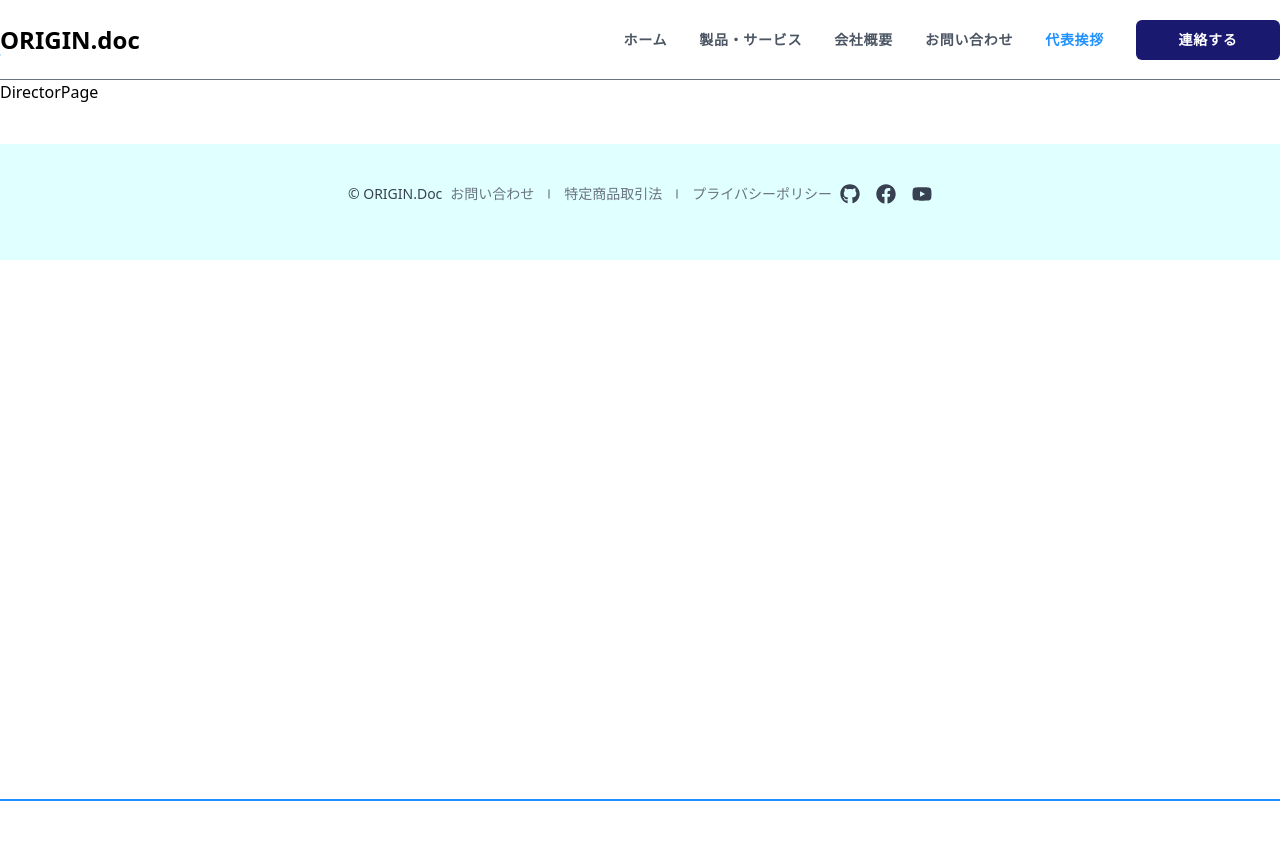
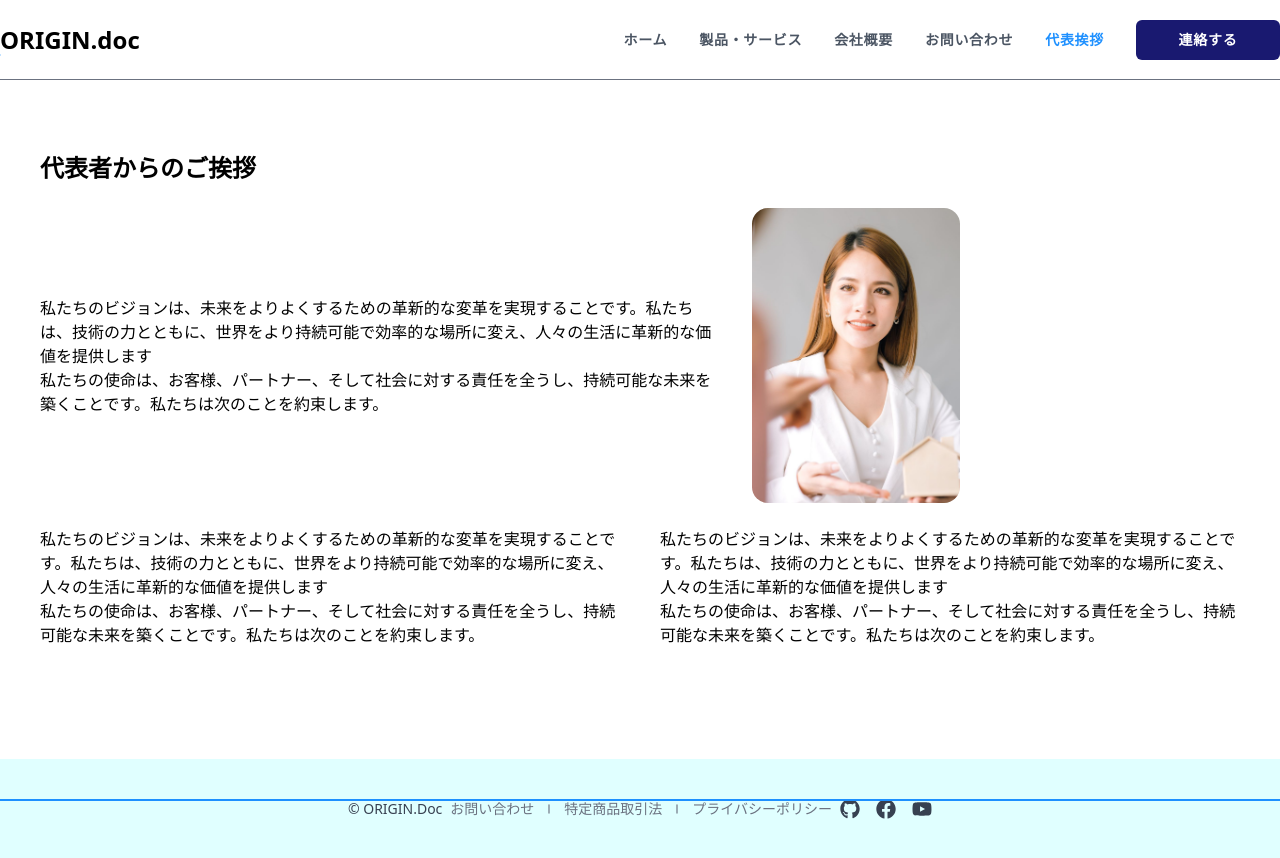
Before and after one commit to RyoIkeda0609/udemy-origindoc01, a Next.js app: page /director in a window 1280 px wide. Shown: the top 858 px of the page. Before the commit the page ends 801 px from the top, so only its background shows below. Built offline with nearby package versions, Linux system fonts and the light colour scheme.

Commit message:
add page contents

```diff
--- a/src/app/about/page.tsx
+++ b/src/app/about/page.tsx
@@ -1,7 +1,61 @@
+"use client";
+
+import Container from "@/components/Container";
+import FadeIn from "@/components/FadeIn";
+import Title from "@/components/Title";
 import React from "react";
 
 const AboutPage = () => {
-  return <div>AboutPage</div>;
+  return (
+    <Container>
+      <div className="flex flex-col gap-6 p-8">
+        <FadeIn>
+          <Title>私たちのビジョンと使命</Title>
+        </FadeIn>
+        <FadeIn>
+          <div className="flex flex-col md:flex-row items-center gap-10">
+            <p className="max-w-2xl">
+              私たちのビジョンは、未来をよりよくするための革新的な変革を実現することです。私たちは、技術の力とともに、世界をより持続可能で効率的な場所に変え、人々の生活に革新的な価値を提供します
+              <br />
+              私たちの使命は、お客様、パートナー、そして社会に対する責任を全うし、持続可能な未来を築くことです。私たちは次のことを約束します。
+            </p>
+          </div>
+        </FadeIn>
+        <FadeIn>
+          <div className="flex flex-col md:flex-row items-center gap-10">
+            <p className="max-w-2xl">
+              私たちのビジョンは、未来をよりよくするための革新的な変革を実現することです。私たちは、技術の力とともに、世界をより持続可能で効率的な場所に変え、人々の生活に革新的な価値を提供します
+              <br />
+              私たちの使命は、お客様、パートナー、そして社会に対する責任を全うし、持続可能な未来を築くことです。私たちは次のことを約束します。
+            </p>
+          </div>
+        </FadeIn>
+        <FadeIn>
+          <div className="flex flex-col md:flex-row items-center gap-10">
+            <p className="max-w-2xl">
+              私たちのビジョンは、未来をよりよくするための革新的な変革を実現することです。私たちは、技術の力とともに、世界をより持続可能で効率的な場所に変え、人々の生活に革新的な価値を提供します
+              <br />
+              私たちの使命は、お客様、パートナー、そして社会に対する責任を全うし、持続可能な未来を築くことです。私たちは次のことを約束します。
+            </p>
+          </div>
+        </FadeIn>
+        <FadeIn>
+          <div className="flex flex-col md:flex-row items-center gap-10">
+            <p className="max-w-2xl">
+              私たちのビジョンは、未来をよりよくするための革新的な変革を実現することです。私たちは、技術の力とともに、世界をより持続可能で効率的な場所に変え、人々の生活に革新的な価値を提供します
+              <br />
+              私たちの使命は、お客様、パートナー、そして社会に対する責任を全うし、持続可能な未来を築くことです。私たちは次のことを約束します。
+            </p>
+            <p className="max-w-2xl">
+              私たちのビジョンは、未来をよりよくするための革新的な変革を実現することです。私たちは、技術の力とともに、世界をより持続可能で効率的な場所に変え、人々の生活に革新的な価値を提供します
+              <br />
+              私たちの使命は、お客様、パートナー、そして社会に対する責任を全うし、持続可能な未来を築くことです。私たちは次のことを約束します。
+            </p>
+          </div>
+        </FadeIn>
+      </div>
+    </Container>
+  );
 };
 
 export default AboutPage;
--- a/src/app/contact/page.tsx
+++ b/src/app/contact/page.tsx
@@ -1,7 +1,29 @@
+"use client";
+
+import Container from "@/components/Container";
+import FadeIn from "@/components/FadeIn";
+import Title from "@/components/Title";
 import React from "react";
 
 const ContactPage = () => {
-  return <div>ContactPage</div>;
+  return (
+    <Container>
+      <div className="flex flex-col gap-6 p-8">
+        <FadeIn>
+          <Title>一緒に未来を築きましょう</Title>
+        </FadeIn>
+        <FadeIn>
+          <div className="flex flex-col md:flex-row items-center gap-10 ">
+            <p className="max-w-2xl">
+              私たちのビジョンは、未来をよりよくするための革新的な変革を実現することです。私たちは、技術の力とともに、世界をより持続可能で効率的な場所に変え、人々の生活に革新的な価値を提供します
+              <br />
+              私たちの使命は、お客様、パートナー、そして社会に対する責任を全うし、持続可能な未来を築くことです。私たちは次のことを約束します。
+            </p>
+          </div>
+        </FadeIn>
+      </div>
+    </Container>
+  );
 };
 
 export default ContactPage;
--- a/src/app/director/page.tsx
+++ b/src/app/director/page.tsx
@@ -1,7 +1,48 @@
+"use client";
+
+import Container from "@/components/Container";
+import FadeIn from "@/components/FadeIn";
+import Title from "@/components/Title";
+import Image from "next/image";
 import React from "react";
+import directorImg from "@/public/director.jpg";
 
 const DirectorPage = () => {
-  return <div>DirectorPage</div>;
+  return (
+    <Container>
+      <div className="flex flex-col gap-6 p-8">
+        <FadeIn>
+          <Title>代表者からのご挨拶</Title>
+        </FadeIn>
+        <FadeIn>
+          <div className="flex flex-col md:flex-row items-center gap-10">
+            <p className="max-w-2xl ">
+              私たちのビジョンは、未来をよりよくするための革新的な変革を実現することです。私たちは、技術の力とともに、世界をより持続可能で効率的な場所に変え、人々の生活に革新的な価値を提供します
+              <br />
+              私たちの使命は、お客様、パートナー、そして社会に対する責任を全うし、持続可能な未来を築くことです。私たちは次のことを約束します。
+            </p>
+            <Image
+              src={directorImg}
+              alt="director"
+              className="w-52 rounded-2xl object-cover"
+            />
+          </div>
+        </FadeIn>
+        <div className="flex flex-col md:flex-row items-center gap-10">
+          <p className="max-w-2xl ">
+            私たちのビジョンは、未来をよりよくするための革新的な変革を実現することです。私たちは、技術の力とともに、世界をより持続可能で効率的な場所に変え、人々の生活に革新的な価値を提供します
+            <br />
+            私たちの使命は、お客様、パートナー、そして社会に対する責任を全うし、持続可能な未来を築くことです。私たちは次のことを約束します。
+          </p>
+          <p className="max-w-2xl ">
+            私たちのビジョンは、未来をよりよくするための革新的な変革を実現することです。私たちは、技術の力とともに、世界をより持続可能で効率的な場所に変え、人々の生活に革新的な価値を提供します
+            <br />
+            私たちの使命は、お客様、パートナー、そして社会に対する責任を全うし、持続可能な未来を築くことです。私たちは次のことを約束します。
+          </p>
+        </div>
+      </div>
+    </Container>
+  );
 };
 
 export default DirectorPage;
--- a/src/app/services/page.tsx
+++ b/src/app/services/page.tsx
@@ -1,7 +1,44 @@
+"use client";
+
+import Container from "@/components/Container";
+import FadeIn from "@/components/FadeIn";
+import Title from "@/components/Title";
 import React from "react";
 
 const ServicePage = () => {
-  return <div>page</div>;
+  return (
+    <Container>
+      <div className="flex flex-col gap-6 p-4">
+        <FadeIn>
+          <Title>簡単なレポートアプリです</Title>
+        </FadeIn>
+        <FadeIn>
+          <div className="flex flex-col md:flex-row items-center gap-10">
+            <p className="mx-w-2xl">
+              シンプルなレポート作成
+              高度な技術やデザインスキルが不要。直感的なインターフェースで、わずか数分でプロフェッショナルなレポートを作成できます。
+            </p>
+            <p className="mx-w-2xl">
+              シンプルなレポート作成
+              高度な技術やデザインスキルが不要。直感的なインターフェースで、わずか数分でプロフェッショナルなレポートを作成できます。
+            </p>
+          </div>
+        </FadeIn>
+        <FadeIn>
+          <div className="flex flex-col md:flex-row items-center gap-10">
+            <p className="mx-w-2xl">
+              シンプルなレポート作成
+              高度な技術やデザインスキルが不要。直感的なインターフェースで、わずか数分でプロフェッショナルなレポートを作成できます。
+            </p>
+            <p className="mx-w-2xl">
+              シンプルなレポート作成
+              高度な技術やデザインスキルが不要。直感的なインターフェースで、わずか数分でプロフェッショナルなレポートを作成できます。
+            </p>
+          </div>
+        </FadeIn>
+      </div>
+    </Container>
+  );
 };
 
 export default ServicePage;
--- /dev/null
+++ b/src/components/Title.tsx
@@ -0,0 +1,11 @@
+import React from "react";
+
+type TitleProps = {
+  children: React.ReactNode;
+};
+
+const Title = ({ children }: TitleProps) => {
+  return <h2 className="text-2xl font-bold">{children}</h2>;
+};
+
+export default Title;
```
